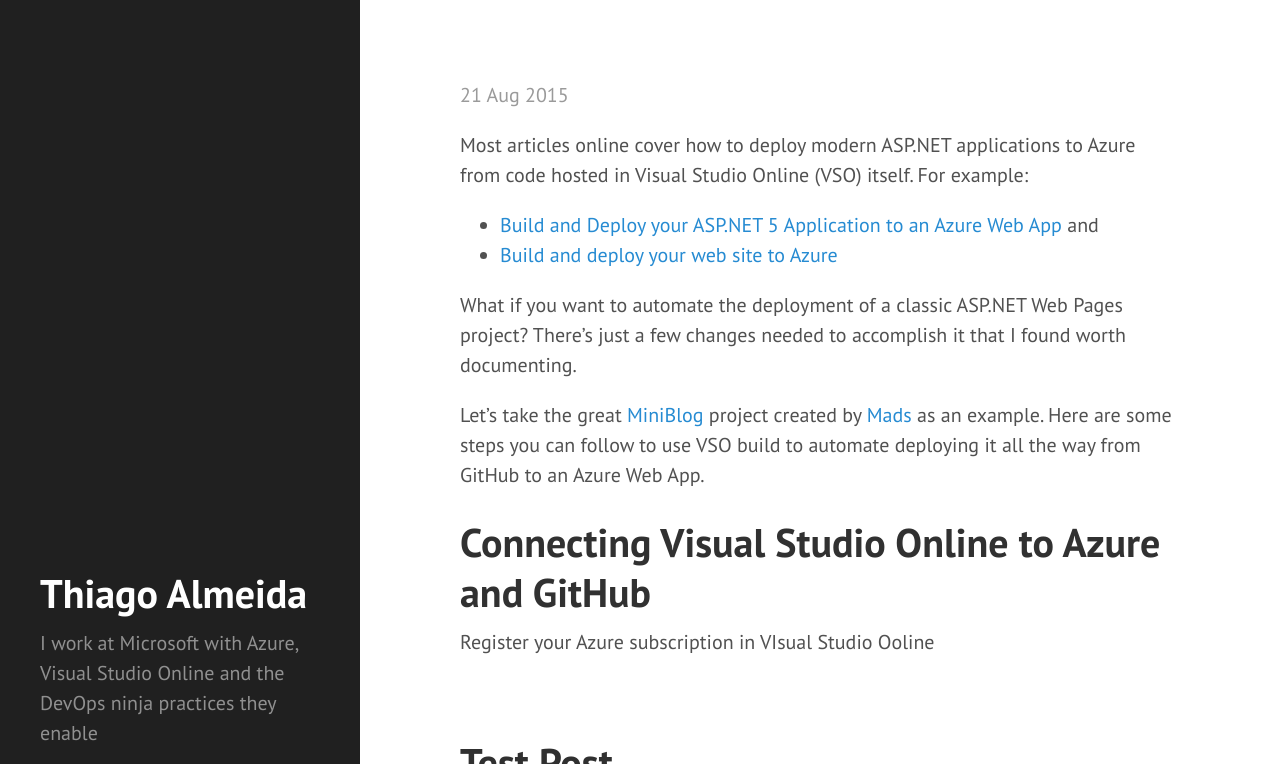
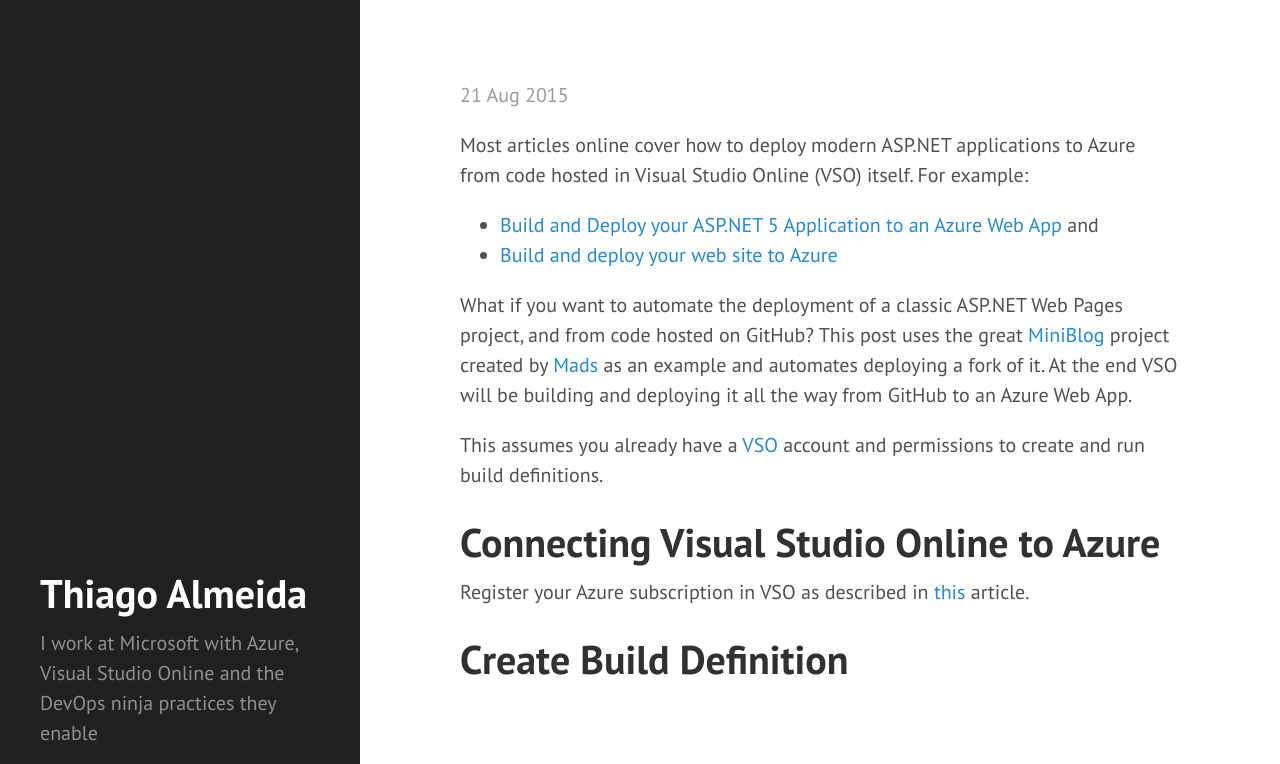
Before and after one commit to nzthiago/nzthiago.github.io, a Jekyll site: the page built from index.html, in a window 1280 px wide and 1186 px high, cut to the strip 0-764 px from the top of the window. Built offline with Jekyll 4.4.1, drawn with Linux system fonts in a browser that asks for light colours; the list of posts is cut into pages by our own code; comment, search, counter and statistics services are not loaded.

Commit message:
Post update: Visual Studio Online: Deploying an ASP.NET Web Pages project from GitHub to Azure Web Apps

```diff
--- a/_posts/2015-08-20-visual-studio-online-deploying-an-asp-net-web-pages-project-from-github-to-azure-web-apps.markdown
+++ b/_posts/2015-08-20-visual-studio-online-deploying-an-asp-net-web-pages-project-from-github-to-azure-web-apps.markdown
@@ -8,11 +8,14 @@ Most articles online cover how to deploy modern ASP.NET applications to Azure fr
 * [Build and Deploy your ASP.NET 5 Application to an Azure Web App](https://msdn.microsoft.com/en-us/Library/vs/alm/Build/azure/deploy-aspnet5) and
 * [Build and deploy your web site to Azure](https://msdn.microsoft.com/en-us/Library/vs/alm/Build/azure/index)
 
-What if you want to automate the deployment of a classic ASP.NET Web Pages project? There's just a few changes needed to accomplish it that I found worth documenting.
+What if you want to automate the deployment of a classic ASP.NET Web Pages project, and from code hosted on GitHub? This post uses the great [MiniBlog](https://github.com/madskristensen/miniblog) project created by [Mads](http://madskristensen.net/) as an example and automates deploying a fork of it. At the end VSO will be building and deploying it all the way from GitHub to an Azure Web App.
 
-Let's take the great [MiniBlog](https://github.com/madskristensen/miniblog) project created by [Mads](http://madskristensen.net/) as an example. Here are some steps you can follow to use VSO build to automate deploying it all the way from GitHub to an Azure Web App.
+This assumes you already have a [VSO](https://www.visualstudio.com/products/what-is-visual-studio-online-vs) account and permissions to create and run build definitions.
 
-Connecting Visual Studio Online to Azure and GitHub
+Connecting Visual Studio Online to Azure
 =============
 
-Register your Azure subscription in VIsual Studio Ooline
+Register your Azure subscription in VSO as described in [this](https://msdn.microsoft.com/en-us/Library/vs/alm/Build/azure/deploy-aspnet5) article.
+
+Create Build Definition
+=============
```
